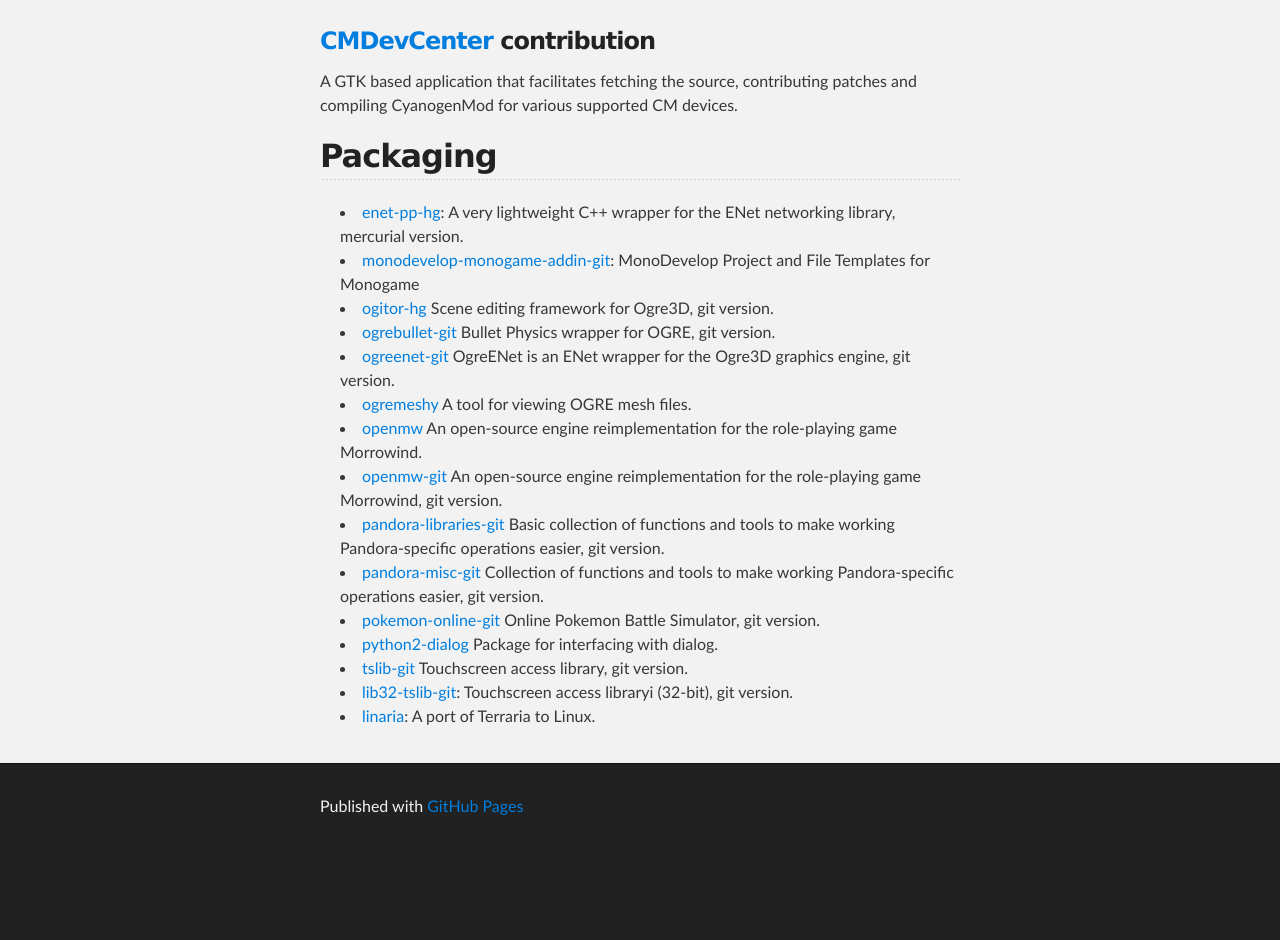
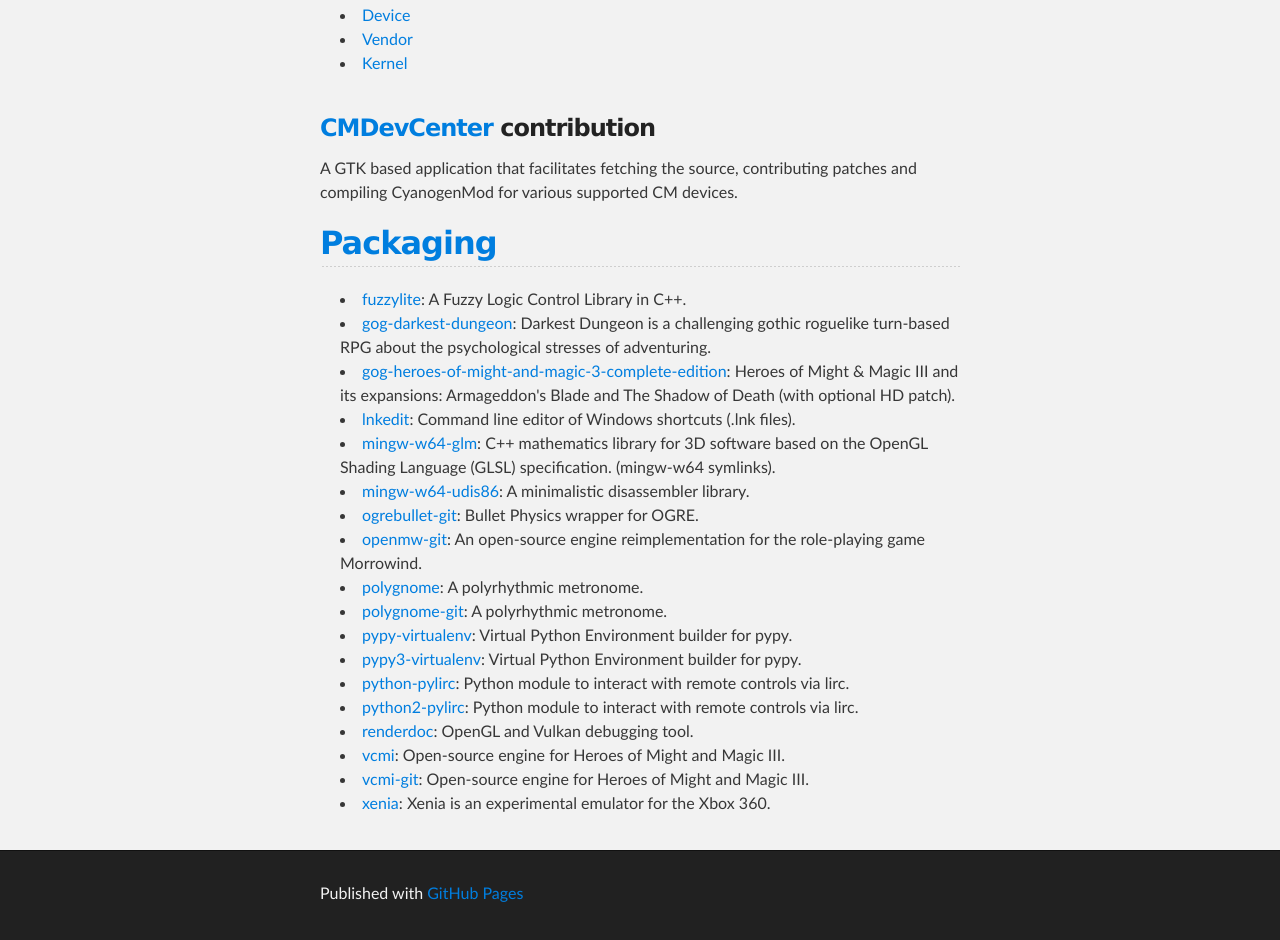
Before and after one commit to bwrsandman/bwrsandman.github.io, a plain HTML site: page index.html in a window 1280 px wide. Shown: the part 1359-2299 px from the top of the page. Before the commit the page ends 2212 px from the top, so only its background shows below. Drawn offline with Linux system fonts and the light colour scheme.

Commit message:
Update for 2018

```diff
--- a/index.html
+++ b/index.html
@@ -19,7 +19,7 @@
           <a id="forkme_banner" href="https://github.com/bwrsandman">View on GitHub</a>
 
           <h1 id="project_title">Sandy Carter</h1>
-          <h2 id="project_tagline">Montreal-based Applications Developer.</h2>
+          <h2 id="project_tagline">Montreal-based Low-level Rendering Developer.</h2>
 
         </header>
     </div>
@@ -30,16 +30,19 @@
         <h1>
 <a name="sandy-carter" class="anchor" href="#sandy-carter"><span class="octicon octicon-link"></span></a>Sandy Carter</h1>
 
-<p>Sandy Carter is an Open Source Linux Developper from Montreal.
+<p>Sandy Carter is a low-level Rendering and an Open Source Linux Developper from Montreal with over 5 years of working experience.
 As both an in-house and freelance developer, he has several years of experience with planning, designing, developing, packaging and maintaining applications.
-Sandy loves C++, software, Linux and Python.
-He is currently employed as the Lead Developper in the Odoo Department at Savoir-faire Linux.
+Sandy loves Vulkan, C++, software, Linux and Python.
+</p>
+
+<p>He has previously worked as a Mixed Reality Renderign API Designer at Vravana and as a Odoo developper at Savoir-faire Linux.
+As a hobbist Open-Source developper, he has contributed to dozens of small and very large projects including git, systemd, blender, OpenMW.
 </p>
 
 <p><a href="http://bwrsandman.wordpress.com/">Blog</a>, <a href="mailto:bwrsandman@gmail.com">Email</a>, <a href="https://github.com/bwrsandman">Github</a>, <a href="http://www.linkedin.com/pub/sandy-carter/21/16b/772">LinkedIn</a>, <a href="https://aur.archlinux.org/packages/?SeB=m&amp;K=bwrsandman">Arch Linux</a></p>
 
 <hr><h2>
-<a name="game-dev-projects" class="anchor" href="#game-dev-projects"><span class="octicon octicon-link"></span></a>Game Dev Projects</h2>
+<a name="game-dev-projects" class="anchor" href="#game-dev-projects"><span class="octicon octicon-link"></span></a>Old Game Dev Projects</h2>
 
 <h3>
 <a name="ogreenet" class="anchor" href="#ogreenet"><span class="octicon octicon-link"></span></a><a href="https://github.com/bwrsandman/OgreENet">OgreENet</a>
@@ -89,39 +92,45 @@ He is currently employed as the Lead Developper in the Odoo Department at Savoir
 <p>A GTK based application that facilitates fetching the source, contributing patches and compiling CyanogenMod for various supported CM devices.</p>
 
 <h2>
-<a name="packaging" class="anchor" href="#packaging"><span class="octicon octicon-link"></span></a>Packaging</h2>
+<a name="packaging" class="anchor" href="#packaging"><span class="octicon octicon-link"></span></a><a href="https://aur.archlinux.org/packages/?SeB=m&K=bwrsandman">Packaging</a></h2>
 
 <ul>
 <li>
-<a href="https://github.com/bwrsandman/pkgbuild/tree/master/enet-pp-hg">enet-pp-hg</a>: A very lightweight C++ wrapper for the ENet networking library, mercurial version.</li>
+<a href="https://aur.archlinux.org/packages/fuzzylite">fuzzylite</a>: A Fuzzy Logic Control Library in C++.</li>
 <li>
-<a href="https://github.com/bwrsandman/pkgbuild/tree/master/enet-pp-hg">monodevelop-monogame-addin-git</a>: MonoDevelop Project and File Templates for Monogame</li>
+<a href="https://aur.archlinux.org/packages/gog-darkest-dungeon">gog-darkest-dungeon</a>: Darkest Dungeon is a challenging gothic roguelike turn-based RPG about the psychological stresses of adventuring.</li>
 <li>
-<a href="https://github.com/bwrsandman/pkgbuild/tree/master/ogitor-hg">ogitor-hg</a> Scene editing framework for Ogre3D, git version.</li>
+<a href="https://aur.archlinux.org/packages/gog-heroes-of-might-and-magic-3-complete-edition">gog-heroes-of-might-and-magic-3-complete-edition</a>: Heroes of Might & Magic III and its expansions: Armageddon's Blade and The Shadow of Death (with optional HD patch).</li>
 <li>
-<a href="https://github.com/bwrsandman/pkgbuild/tree/master/ogrebullet-git">ogrebullet-git</a> Bullet Physics wrapper for OGRE, git version.</li>
+<a href="https://aur.archlinux.org/packages/lnkedit">lnkedit</a>: Command line editor of Windows shortcuts (.lnk files).</li>
 <li>
-<a href="https://github.com/bwrsandman/pkgbuild/tree/master/ogreenet-git">ogreenet-git</a> OgreENet is an ENet wrapper for the Ogre3D graphics engine, git version.</li>
+<a href="https://aur.archlinux.org/packages/mingw-w64-glm">mingw-w64-glm</a>: C++ mathematics library for 3D software based on the OpenGL Shading Language (GLSL) specification. (mingw-w64 symlinks).</li>
 <li>
-<a href="https://github.com/bwrsandman/pkgbuild/tree/master/ogremeshy">ogremeshy</a> A tool for viewing OGRE mesh files.</li>
+<a href="https://aur.archlinux.org/packages/mingw-w64-udis86">mingw-w64-udis86</a>: A minimalistic disassembler library.</li>
 <li>
-<a href="https://github.com/bwrsandman/pkgbuild/tree/master/openmw">openmw</a> An open-source engine reimplementation for the role-playing game Morrowind.</li>
+<a href="https://aur.archlinux.org/packages/ogrebullet-git">ogrebullet-git</a>: Bullet Physics wrapper for OGRE.</li>
 <li>
-<a href="https://github.com/bwrsandman/pkgbuild/tree/master/openmw-git">openmw-git</a> An open-source engine reimplementation for the role-playing game Morrowind, git version.</li>
+<a href="https://aur.archlinux.org/packages/openmw-git">openmw-git</a>: An open-source engine reimplementation for the role-playing game Morrowind.</li>
 <li>
-<a href="https://github.com/bwrsandman/pkgbuild/tree/master/pandora-libraries-git">pandora-libraries-git</a> Basic collection of functions and tools to make working Pandora-specific operations easier, git version.</li>
+<a href="https://aur.archlinux.org/packages/polygnome">polygnome</a>: A polyrhythmic metronome.</li>
 <li>
-<a href="https://github.com/bwrsandman/pkgbuild/tree/master/pandora-misc-git">pandora-misc-git</a> Collection of functions and tools to make working Pandora-specific operations easier, git version.</li>
+<a href="https://aur.archlinux.org/packages/polygnome-git">polygnome-git</a>: A polyrhythmic metronome.</li>
 <li>
-<a href="https://github.com/bwrsandman/pkgbuild/tree/master/pokemon-online-git">pokemon-online-git</a> Online Pokemon Battle Simulator, git version.</li>
+<a href="https://aur.archlinux.org/packages/pypy-virtualenv">pypy-virtualenv</a>: Virtual Python Environment builder for pypy.</li>
 <li>
-<a href="https://github.com/bwrsandman/pkgbuild/tree/master/python2-dialog">python2-dialog</a> Package for interfacing with dialog.</li>
+<a href="https://aur.archlinux.org/packages/pypy3-virtualenv">pypy3-virtualenv</a>: Virtual Python Environment builder for pypy.</li>
 <li>
-<a href="https://github.com/bwrsandman/pkgbuild/tree/master/tslib-git">tslib-git</a> Touchscreen access library, git version.</li>
+<a href="https://aur.archlinux.org/packages/python-pylirc">python-pylirc</a>: Python module to interact with remote controls via lirc.</li>
 <li>
-<a href="https://github.com/bwrsandman/pkgbuild/tree/master/lib32-tslib-git">lib32-tslib-git</a>: Touchscreen access libraryi (32-bit), git version.</li>
+<a href="https://aur.archlinux.org/packages/python2-pylirc">python2-pylirc</a>: Python module to interact with remote controls via lirc.</li>
 <li>
-<a href="https://github.com/bwrsandman/pkgbuild/tree/master/linaria">linaria</a>: A port of Terraria to Linux.</li>
+<a href="https://aur.archlinux.org/packages/renderdoc">renderdoc</a>: OpenGL and Vulkan debugging tool.</li>
+<li>
+<a href="https://aur.archlinux.org/packages/vcmi">vcmi</a>: Open-source engine for Heroes of Might and Magic III.</li>
+<li>
+<a href="https://aur.archlinux.org/packages/vcmi-git">vcmi-git</a>: Open-source engine for Heroes of Might and Magic III.</li>
+<li>
+<a href="https://aur.archlinux.org/packages/xenia-git">xenia</a>: Xenia is an experimental emulator for the Xbox 360.</li>
 </ul>
       </section>
     </div>
```
